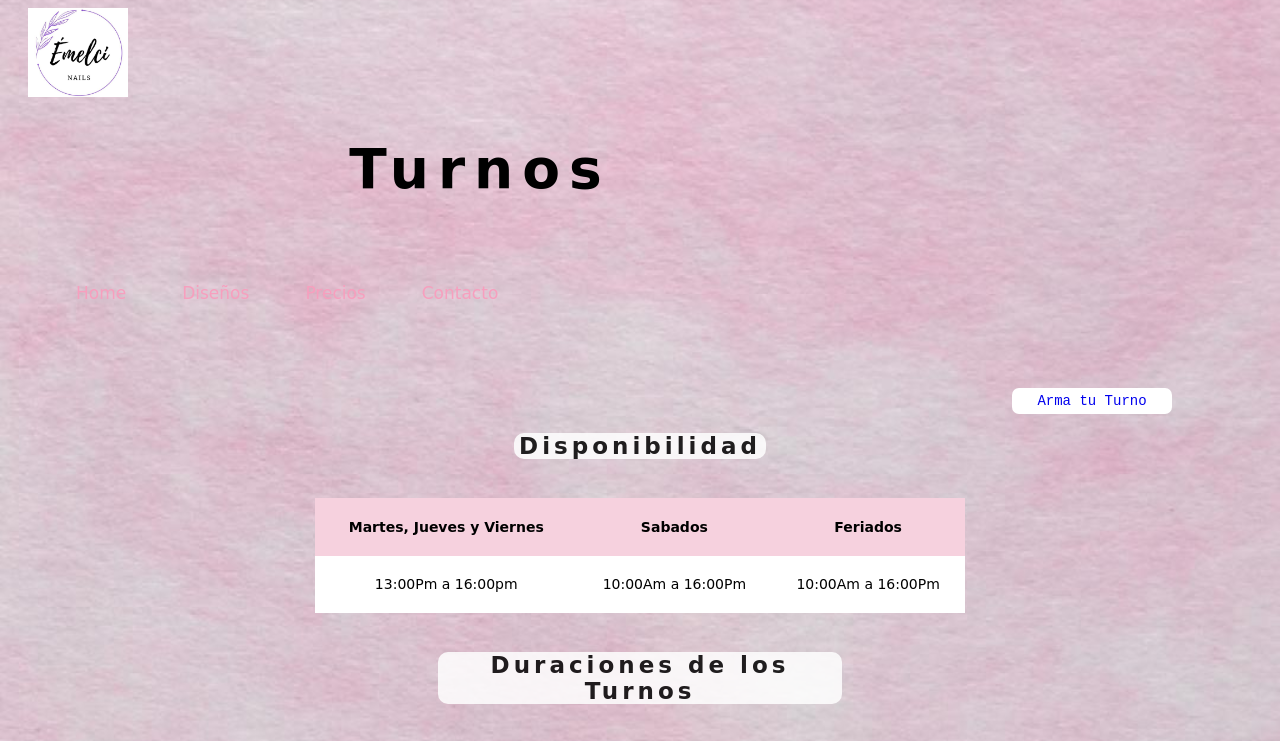
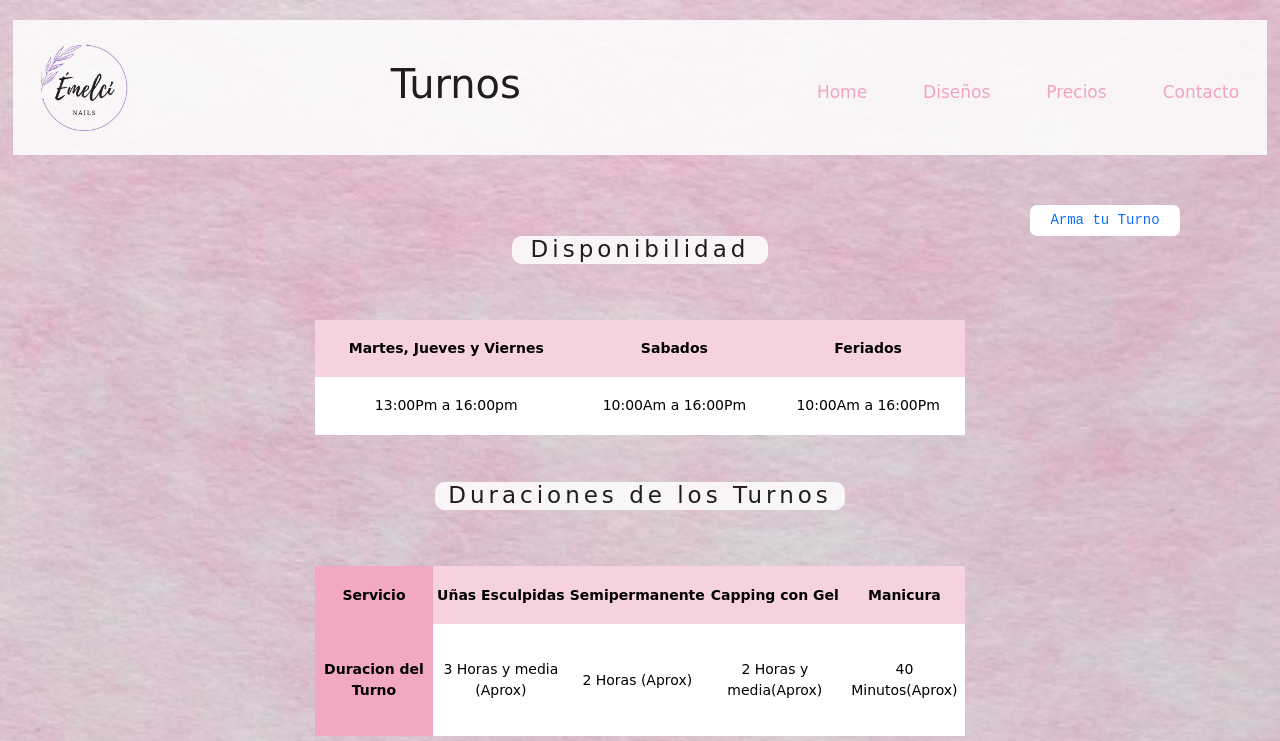
Before and after one commit to ThomasCavia/EmelciNails, a plain HTML site: page turnos.html in a window 1280 px wide. Shown: the top 741 px of the page. Drawn offline with nearby package versions, Linux system fonts and the light colour scheme; a web font is replaced by a local one.

Commit message:
turnos-responsive

```diff
--- a/estilo.css
+++ b/estilo.css
@@ -255,7 +255,6 @@ body{
    font-family: 'Cedarville Cursive', cursive;
    letter-spacing: 9px;
    font-size: 55px;
-   margin-left: 26%;
 }
 
 .consulta{
--- a/turnos.html
+++ b/turnos.html
@@ -1,10 +1,10 @@
 <!DOCTYPE html>
 <html>
 <head>
-	<meta http-equiv="X-UA-Compatible" content="IE=edge">
-    <meta name="viewport" content="width=device-width, initial-scale=1.0">
 	<meta charset="utf-8">
 	<title>Turnos - EmelciNails</title>
+	<!-- Bootstrap css -->
+	<link href="https://cdn.jsdelivr.net/npm/bootstrap@5.1.3/dist/css/bootstrap.min.css" rel="stylesheet" integrity="sha384-1BmE4kWBq78iYhFldvKuhfTAU6auU8tT94WrHftjDbrCEXSU1oBoqyl2QvZ6jIW3" crossorigin="anonymous">
 	<!-- Estilo css -->
 	<link rel="stylesheet" type="text/css" href="estilo.css">
 	<!-- Fonts -->
@@ -16,24 +16,21 @@
 </head>
 <body>
 	<!-- Encabezado -->
-	<header  class="Container">
-	    <!-- Menu de Navegacion Responsive -->
-        <input type="checkbox" name="Menu responsive" id="boton-menu">
-	    <label for="boton-menu" class="icono-menu"><i class="fas fa-bars"></i></label>
+	<header class="container-nav">
 		<!-- Logo -->
 		<div class="nav-logo">
-			<a href="index.html"><i><img src="img/Logo.jpeg" alt=">EmelciNails Logo" class="nav-logo"></i></a>
-		</div>
-		<!-- Titulo de Pagina -->
-	    <h1 class="titulo-turnos" id="titulo-turnos">Turnos</h1>
+        <a href="index.html"><i><img src="img/Logo.jpeg" alt=">EmelciNails Logo" class="nav-logo"></i></a>
+        </div>
+	    <!-- Titulo de Pagina -->
+		<h1 class="titulo-Turnos">Turnos</h1>
     <!-- Menu de Navegación -->
 	<nav class="nav-main">
-		<ul class="nav-menu">
-			<li><a href="index.html">Home</a></li>
-			<li><a href="diseños.html">Diseños</a></li>
-			<li><a href="precios.html">Precios</a></li>
-			<li><a href="contacto.html">Contacto</a></li>
-		</ul>
+        <ul class="nav justify-content-end nav-menu">
+        	<li class="nav-item"><a class="nav-link" href="index.html">Home</a></li>
+            <li class="nav-item"><a class="nav-link active" aria-current="page" href="diseños.html">Diseños</a></li>
+            <li class="nav-item"><a class="nav-link" href="precios.html">Precios</a></li>
+            <li class="nav-item"><a class="nav-link" href="contacto.html">Contacto</a></li>
+        </ul>
     </nav>
 	</header>
 	<main>
@@ -97,4 +94,10 @@
 	    </div>
 	</footer>
 </body>
+    <!-- Optional JavaScript; choose one of the two! -->
+    <!-- Option 1: Bootstrap Bundle with Popper -->
+    <script src="https://cdn.jsdelivr.net/npm/bootstrap@5.1.3/dist/js/bootstrap.bundle.min.js" integrity="sha384-ka7Sk0Gln4gmtz2MlQnikT1wXgYsOg+OMhuP+IlRH9sENBO0LRn5q+8nbTov4+1p" crossorigin="anonymous"></script>
+    <!-- Option 2: Separate Popper and Bootstrap JS -->
+    <script src="https://cdn.jsdelivr.net/npm/@popperjs/core@2.10.2/dist/umd/popper.min.js" integrity="sha384-7+zCNj/IqJ95wo16oMtfsKbZ9ccEh31eOz1HGyDuCQ6wgnyJNSYdrPa03rtR1zdB" crossorigin="anonymous"></script>
+    <script src="https://cdn.jsdelivr.net/npm/bootstrap@5.1.3/dist/js/bootstrap.min.js" integrity="sha384-QJHtvGhmr9XOIpI6YVutG+2QOK9T+ZnN4kzFN1RtK3zEFEIsxhlmWl5/YESvpZ13" crossorigin="anonymous"></script>
 </html>
```
Also changed, not shown: contacto.html (+1 -1 lines).
